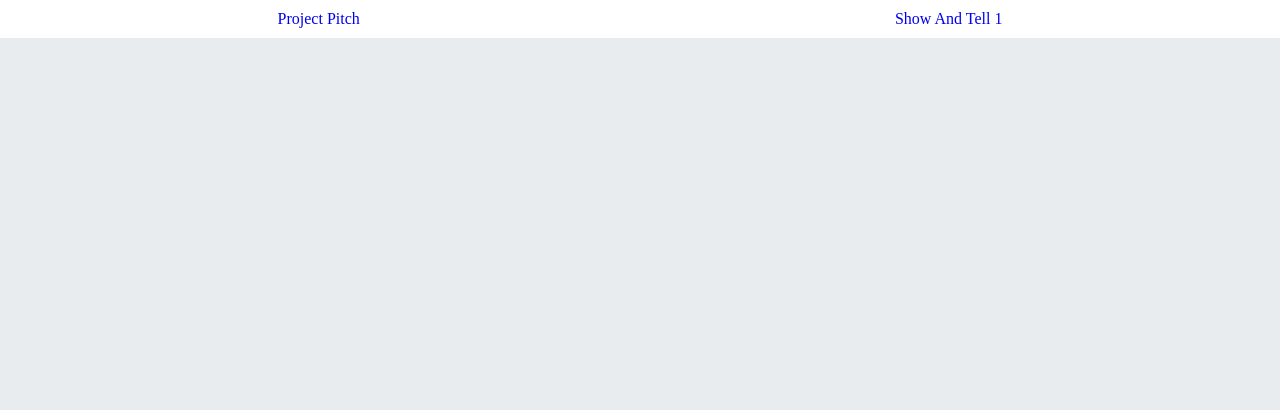
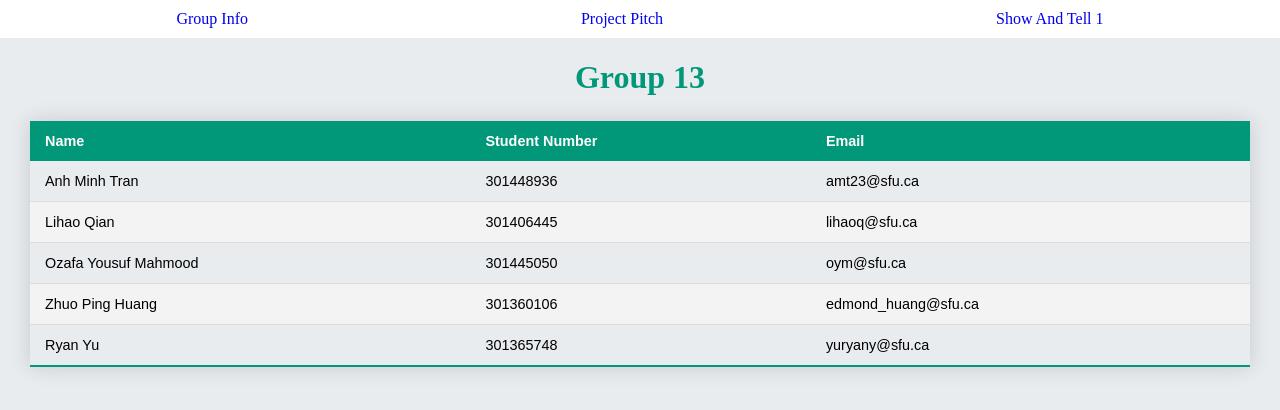
Before and after one commit to anhminhtran235/362-group-website, a React (Create React App) app: page /group_info in a window 1280 px wide. Shown: the top 410 px of the page. Built offline with nearby package versions, Linux system fonts and the light colour scheme.

Commit message:
Add group info page

```diff
--- a/src/App.js
+++ b/src/App.js
@@ -9,6 +9,7 @@ import ProjectPitch from './pages/ProjectPitch';
 import ShowAndTell1 from './pages/ShowAndTell1';
 
 import styled from 'styled-components';
+import GroupInfo from './pages/GroupInfo';
 
 const PageContentStyled = styled.div`
   padding: 0px 30px;
@@ -21,7 +22,8 @@ function App() {
       <Navbar />
       <PageContentStyled>
         <Routes>
-          <Route path='/' element={<Navigate replace to='/project_pitch' />} />
+          <Route path='/' element={<Navigate replace to='/group_info' />} />
+          <Route path='/group_info' element={<GroupInfo />} />
           <Route path='/project_pitch' element={<ProjectPitch />} />
           <Route path='/show_and_tell_1' element={<ShowAndTell1 />} />
         </Routes>
--- a/src/components/Navbar.js
+++ b/src/components/Navbar.js
@@ -17,6 +17,9 @@ const StyledNavbar = styled.nav`
 const Navbar = () => {
   return (
     <StyledNavbar>
+      <NavLink className='nav-link' to='/group_info'>
+        Group Info
+      </NavLink>
       <NavLink className='nav-link' to='/project_pitch'>
         Project Pitch
       </NavLink>
--- /dev/null
+++ b/src/pages/GroupInfo.js
@@ -0,0 +1,96 @@
+import styled from 'styled-components';
+
+// Styled components
+const StyledTable = styled.table`
+  width: 100%;
+  border-collapse: collapse;
+  margin: 25px 0;
+  font-size: 0.9em;
+  font-family: sans-serif;
+  min-width: 400px;
+  box-shadow: 0 0 20px rgba(0, 0, 0, 0.15);
+`;
+
+const StyledThead = styled.thead`
+  background-color: #009879;
+  color: #ffffff;
+  text-align: left;
+`;
+
+const StyledTh = styled.th`
+  padding: 12px 15px;
+`;
+
+const StyledTd = styled.td`
+  padding: 12px 15px;
+`;
+
+const StyledTr = styled.tr`
+  border-bottom: 1px solid #dddddd;
+
+  &:nth-of-type(even) {
+    background-color: #f3f3f3;
+  }
+
+  &:last-of-type {
+    border-bottom: 2px solid #009879;
+  }
+`;
+
+const Header = styled.h1`
+  text-align: center;
+  color: #009879;
+  margin-bottom: 20px;
+`;
+
+const GroupInfo = () => {
+  const students = [
+    {
+      name: 'Anh Minh Tran',
+      studentNumber: '301448936',
+      email: 'amt23@sfu.ca',
+    },
+    { name: 'Lihao Qian', studentNumber: '301406445', email: 'lihaoq@sfu.ca' },
+    {
+      name: 'Ozafa Yousuf Mahmood',
+      studentNumber: '301445050',
+      email: 'oym@sfu.ca',
+    },
+    {
+      name: 'Zhuo Ping Huang',
+      studentNumber: '301360106',
+      email: 'edmond_huang@sfu.ca',
+    },
+    {
+      name: 'Ryan Yu',
+      studentNumber: '301365748',
+      email: 'yuryany@sfu.ca',
+    },
+  ];
+
+  return (
+    <>
+      <Header>Group 13</Header>
+      <StyledTable>
+        <StyledThead>
+          <tr>
+            <StyledTh>Name</StyledTh>
+            <StyledTh>Student Number</StyledTh>
+            <StyledTh>Email</StyledTh>
+          </tr>
+        </StyledThead>
+        <tbody>
+          {students.map((student) => (
+            <StyledTr key={student.studentNumber}>
+              <StyledTd>{student.name}</StyledTd>
+              <StyledTd>{student.studentNumber}</StyledTd>
+              <StyledTd>{student.email}</StyledTd>
+            </StyledTr>
+          ))}
+        </tbody>
+      </StyledTable>
+    </>
+  );
+};
+
+export default GroupInfo;
--- a/src/pages/ShowAndTell1.js
+++ b/src/pages/ShowAndTell1.js
@@ -2,7 +2,7 @@ import EmbedComponent from '../components/EmbedComponent';
 
 import styled from 'styled-components';
 
-const SHOW_AND_TELL_1_SLIDES_EMBED_CODE = `<iframe src="https://docs.google.com/presentation/d/e/2PACX-1vQLiwRlsP2vWkQl65Jqnctmie0wxGb4ZlX3dYX764asdzwsXyxL5zEs2JwUNtgPiR32Fyoze3slslSE/embed?start=false&loop=true&delayms=3000" frameborder="0" width="720" height="440" allowfullscreen="true" mozallowfullscreen="true" webkitallowfullscreen="true"></iframe>`;
+const SHOW_AND_TELL_1_SLIDES_EMBED_CODE = `<iframe src="https://docs.google.com/presentation/d/e/2PACX-1vRkThVHBcmeEoDhw4Ts71u9xfiWUj4GVVUafGnpaUYYSJ9UY66WUcEMIN-watM8aWfQ1qpnuTvNlvf3/embed?start=false&loop=false&delayms=3000" frameborder="0" width="720" height="440" allowfullscreen="true" mozallowfullscreen="true" webkitallowfullscreen="true"></iframe>`;
 
 const SHOW_AND_TELL_1_VIDEO_EMBED_CODE = `<iframe width="720" height="400" src="https://www.youtube.com/embed/AVObd9AqXco" title="LocaDine - CMPT 362 Group 13" frameborder="0" allow="accelerometer; autoplay; clipboard-write; encrypted-media; gyroscope; picture-in-picture; web-share" allowfullscreen></iframe>`;
 
```
